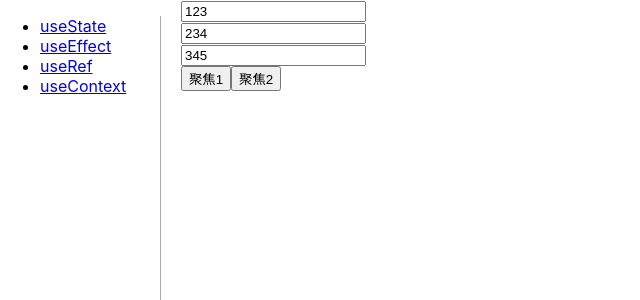
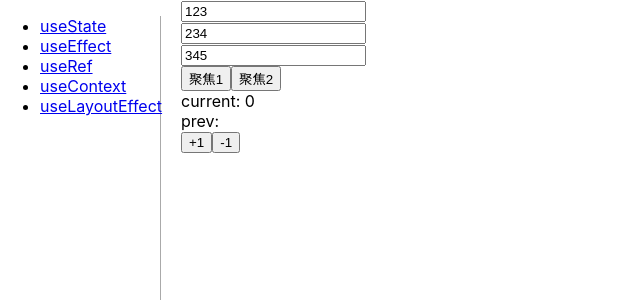
Before and after one commit to YuFon/learn-react-hooks, a React (Create React App) app: page /useRef in a window 1280 px wide. Shown: the top 300 px of the page, without its empty margins (0-640 px from the left). Built offline with nearby package versions, Linux system fonts and the light colour scheme.

Commit message:
no message

```diff
--- a/src/App.tsx
+++ b/src/App.tsx
@@ -6,6 +6,7 @@ const UseState = React.lazy(() => import("./views/UseState"));
 const UseEffect = React.lazy(() => import("./views/UseEffect"));
 const UseRef = React.lazy(() => import("./views/UseRef"));
 const UseContext = React.lazy(() => import("./views/UseContext"));
+const UseLayoutEffect = React.lazy(() => import("./views/UseLayoutEffect"));
 
 function App() {
   return (
@@ -31,6 +32,9 @@ function App() {
           <li>
             <Link to="./useContext">useContext</Link>
           </li>
+          <li>
+            <Link to="./useLayoutEffect">useLayoutEffect</Link>
+          </li>
         </ul>
         <div>
           <Switch>
@@ -39,6 +43,7 @@ function App() {
               <Route path="/useEffect" component={UseEffect} />
               <Route path="/useRef" component={UseRef} />
               <Route path="/useContext" component={UseContext} />
+              <Route path="/useLayoutEffect" component={UseLayoutEffect} />
             </Suspense>
           </Switch>
         </div>
--- /dev/null
+++ b/src/views/UseLayoutEffect.tsx
@@ -0,0 +1,25 @@
+import React, { useEffect, useLayoutEffect, useState } from "react";
+
+const UseEffect: React.FC = () => {
+  const [count, setCount] = useState(0);
+
+  useEffect(() => {
+    console.log(`useEffect:${new Date().getTime()}`);
+  }, [count]);
+  useLayoutEffect(() => {
+    console.log(`useLayoutEffect:${new Date().getTime()}`);
+  }, [count]);
+  useEffect(() => {
+    const timer = setInterval(() => {
+      setCount((x) => x + 1);
+    }, 1000);
+    return () => clearInterval(timer);
+  }, []);
+  return (
+    <>
+      <p>{count}</p>
+    </>
+  );
+};
+
+export default UseEffect;
--- a/src/views/UseRef.tsx
+++ b/src/views/UseRef.tsx
@@ -1,4 +1,4 @@
-import React, { useEffect, useImperativeHandle, useRef } from "react";
+import React, { useEffect, useImperativeHandle, useRef, useState } from "react";
 
 // 基本用法
 const Input: React.FC<{
@@ -68,7 +68,37 @@ const Input2 = React.forwardRef(
   }
 );
 
-const UseEffect: React.FC = () => {
+// 用ref来缓存值
+const RefMemo: React.FC = () => {
+  const [count, setCount] = useState<number>(0);
+  const ref = useRef<number | null>(null);
+
+  return (
+    <>
+      <div>current: {count}</div>
+      <div>prev: {ref.current}</div>
+
+      <button
+        onClick={() => {
+          ref.current = count;
+          setCount((x) => x + 1);
+        }}
+      >
+        +1
+      </button>
+      <button
+        onClick={() => {
+          ref.current = count;
+          setCount((x) => x - 1);
+        }}
+      >
+        -1
+      </button>
+    </>
+  );
+};
+
+const UseRef: React.FC = () => {
   const myRef1 = useRef<HTMLInputElement>(null);
   const myRef2 = useRef<HTMLInputElement>(null);
 
@@ -102,8 +132,9 @@ const UseEffect: React.FC = () => {
       >
         聚焦2
       </button>
+      <RefMemo />
     </>
   );
 };
 
-export default UseEffect;
+export default UseRef;
```
